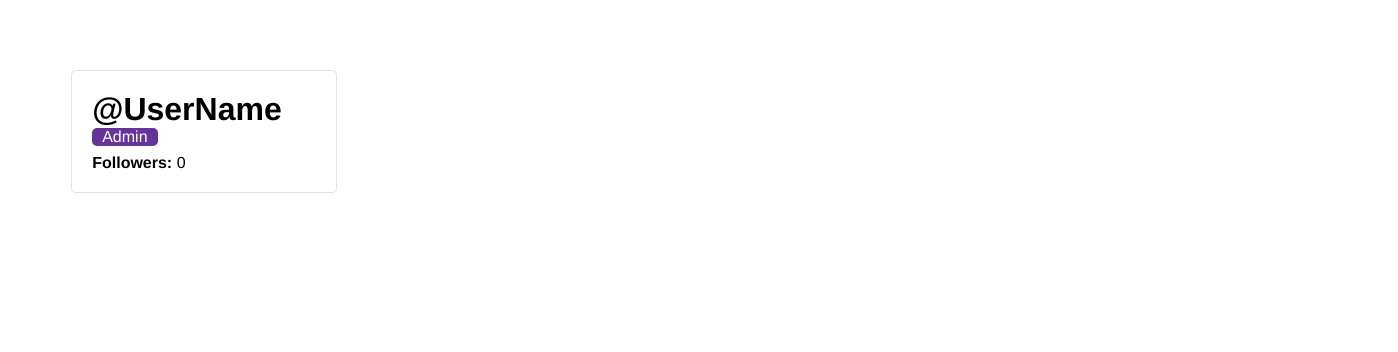
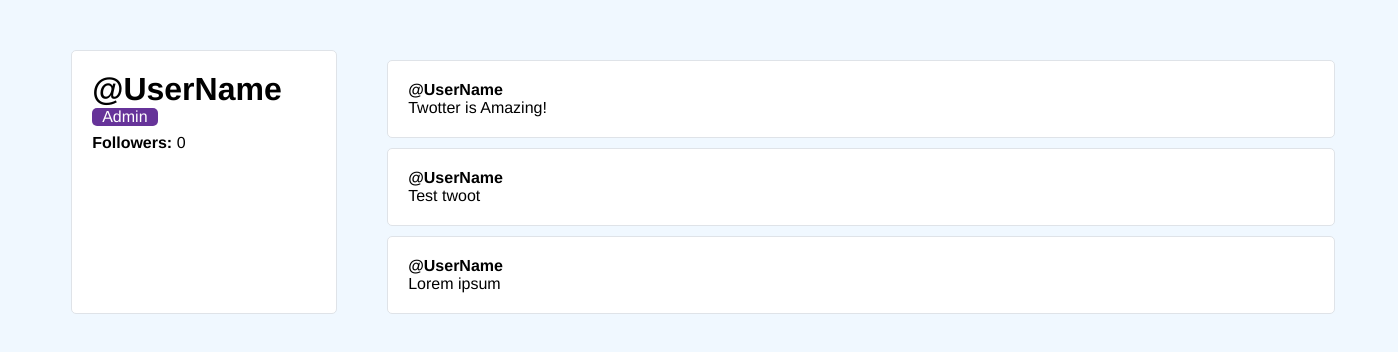
Before and after one commit to KostyalBalint/twotter-vue-tutorial, a Vue app: page / in a window 1280 px wide. Shown: the top 352 px of the page, 1398 px wide, since content can reach past the window. Built offline with nearby package versions, Linux system fonts and the light colour scheme.

Commit message:
Loops and events

```diff
--- a/src/App.vue
+++ b/src/App.vue
@@ -21,4 +21,7 @@ export default {
   -moz-osx-font-smoothing: grayscale;
   margin-top: 20px;
 }
+  body{
+    background-color: aliceblue;
+  }
 </style>
--- /dev/null
+++ b/src/components/TwootItem.vue
@@ -0,0 +1,53 @@
+<template>
+    <div class="twoot-item" @click="favoriteTwoot(twoot.id)">
+        <div class="user-profile__twoot">
+            <div class="twoot-item__user">
+                @{{ username }}
+            </div>
+            <div class="twoot-item__content">
+                {{ twoot.content }}
+            </div>
+        </div>
+    </div>
+</template>
+
+<script>
+  export default {
+    name: "TwootItem",
+    props: {
+      username: {
+        type: String,
+        required: true
+      },
+      twoot: {
+        type: Object,
+        required: true
+      }
+    },
+    methods: {
+      favoriteTwoot(id){
+        this.$emit('favourite', id);
+      }
+    }
+  }
+</script>
+
+<style>
+    .twoot-item{
+        margin-top: 10px;
+        padding: 20px;
+        background-color: white;
+        border-radius: 5px;
+        border: 1px solid #DFE3E8;
+        box-sizing: border-box;
+        cursor: pointer;
+        transition: all 0.25s ease;
+    }
+    .twoot-item:hover{
+        transform: scale(1.05, 1.05);
+    }
+    .twoot-item__user{
+        font-weight: bold;
+    }
+
+</style>
--- a/src/components/UserProfile.vue
+++ b/src/components/UserProfile.vue
@@ -8,13 +8,24 @@
             <div class="user-profile__follower-count">
                 <strong>Followers:</strong> {{ followers}}
             </div>
+            <div v-if="user.fawouriteTwootId">
+                Favourite twoot: {{ user.fawouriteTwootId }}
+            </div>
+        </div>
+        <div class="user-profile__twoots-wrapper">
+            <TwootItem v-for="twoot in user.twootes" :key="twoot.id"
+                        :username="user.username"
+                        :twoot="twoot"
+                        @favourite="toggleFavourite"/>
         </div>
     </div>
 </template>
 
 <script>
+import TwootItem from "./TwootItem";
   export default {
     name: "UserProfile",
+    components: { TwootItem },
     data(){
       return {
         followers: 0,
@@ -24,7 +35,13 @@
           firstName: 'User',
           lastName: 'Name',
           email: 'user.name@email.com',
-          isAdmin: true
+          isAdmin: true,
+          twootes: [
+            { id: 1, content: 'Twotter is Amazing!'},
+            { id: 2, content: 'Test twoot'},
+            { id: 3, content: 'Lorem ipsum'},
+          ],
+          fawouriteTwootId: null
         }
       }
     },
@@ -43,6 +60,10 @@
     methods: {
       followUser(){
         this.followers++;
+      },
+      toggleFavourite(id){
+        console.log(`Favouriteded Twoot: ${id}`);
+        this.user.fawouriteTwootId = id;
       }
     }
   }
@@ -53,7 +74,7 @@
         display: grid;
         grid-template-columns: 1fr 3fr;
         width: 100%;
-        padding: 50px 5%;
+        margin: 50px 5%;
     }
     .user-profile__user-panel{
         display: flex;
```
